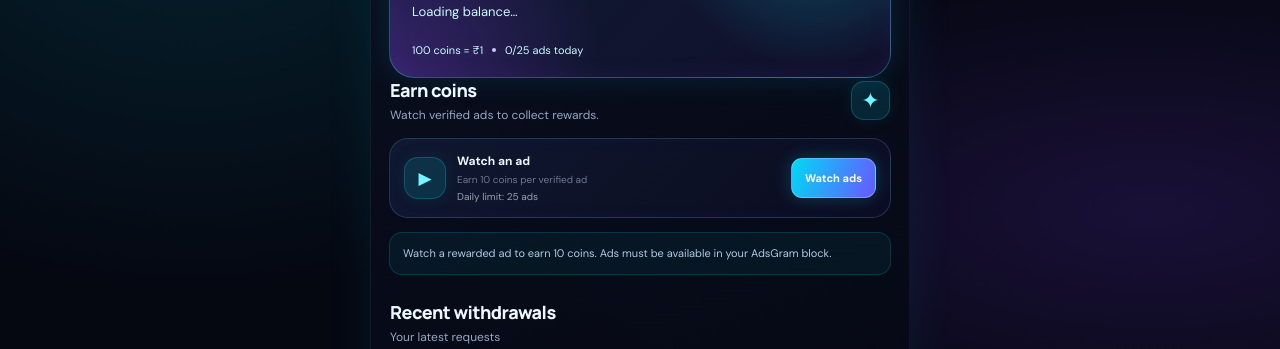
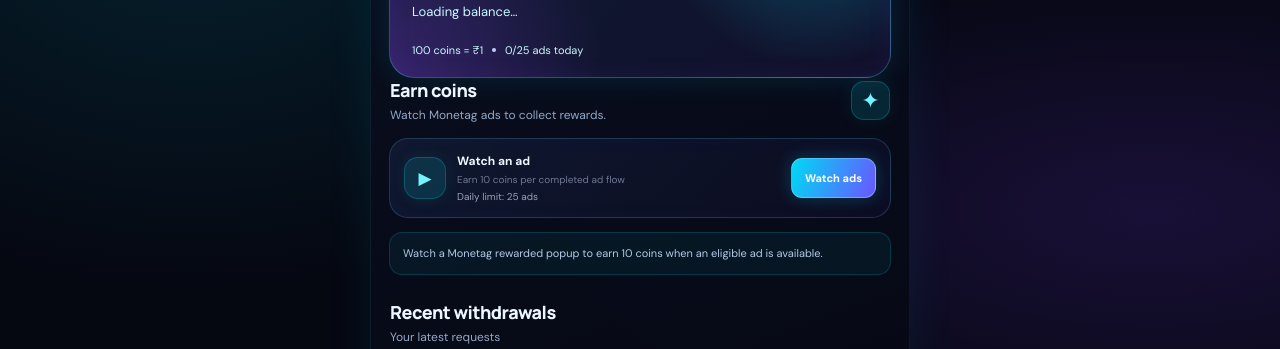
Before and after one commit to tanmay-12032/coinnest-webapp, a Flask app: page / in a window 1280 px wide. Shown: the part 196-545 px from the top of the page. Run offline with Flask 3, Linux system fonts and the light colour scheme; data that the repository does not hold is empty; parts of the project's set-up code (start-up, migrations or seed data) failed here and were passed over; some libraries are stand-ins or nearby versions.

Commit message:
Add files via upload

```diff
--- a/templates/index.html
+++ b/templates/index.html
@@ -5,7 +5,6 @@
 <title>CoinNest — Rewards Wallet</title>
 <link rel="stylesheet" href="/static/style.css">
 <script src="https://telegram.org/js/telegram-web-app.js"></script>
-  <script src="https://sad.adsgram.ai/js/sad.min.js"></script>
 </head>
 <body>
 <div class="app">
@@ -18,9 +17,9 @@
     <div class="hero-bottom"><span>100 coins = ₹1</span><span class="dot"></span><span id="ads-count">0/25 ads today</span></div>
   </section>
 
-      <div class="section-head"><div><h2>Earn coins</h2><p>Watch verified ads to collect rewards.</p></div><div class="coin-icon">✦</div></div>
-      <div class="ad-card"><div class="ad-symbol">▶</div><div class="ad-copy"><b>Watch an ad</b><span>Earn 10 coins per verified ad</span><small>Daily limit: 25 ads</small></div><button id="watch-btn" class="primary">Watch ads</button></div>
-      <div class="notice" id="ad-notice">Watch a rewarded ad to earn 10 coins. Ads must be available in your AdsGram block.</div>
+      <div class="section-head"><div><h2>Earn coins</h2><p>Watch Monetag ads to collect rewards.</p></div><div class="coin-icon">✦</div></div>
+      <div class="ad-card"><div class="ad-symbol">▶</div><div class="ad-copy"><b>Watch an ad</b><span>Earn 10 coins per completed ad flow</span><small>Daily limit: 25 ads</small></div><button id="watch-btn" class="primary">Watch ads</button></div>
+      <div class="notice" id="ad-notice">Watch a Monetag rewarded popup to earn 10 coins when an eligible ad is available.</div>
       <div class="section-head history-head"><div><h2>Recent withdrawals</h2><p>Your latest requests</p></div></div>
       <div id="home-history" class="history empty">No withdrawal requests yet.</div>
     </section>
```
